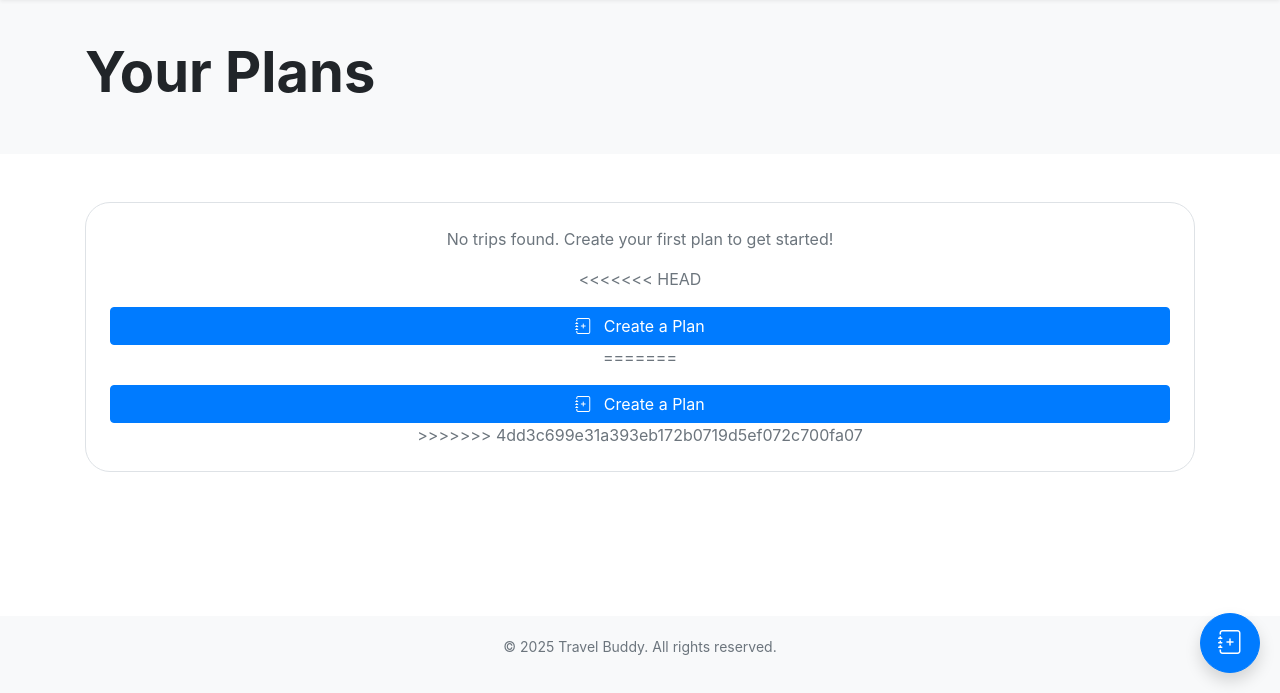
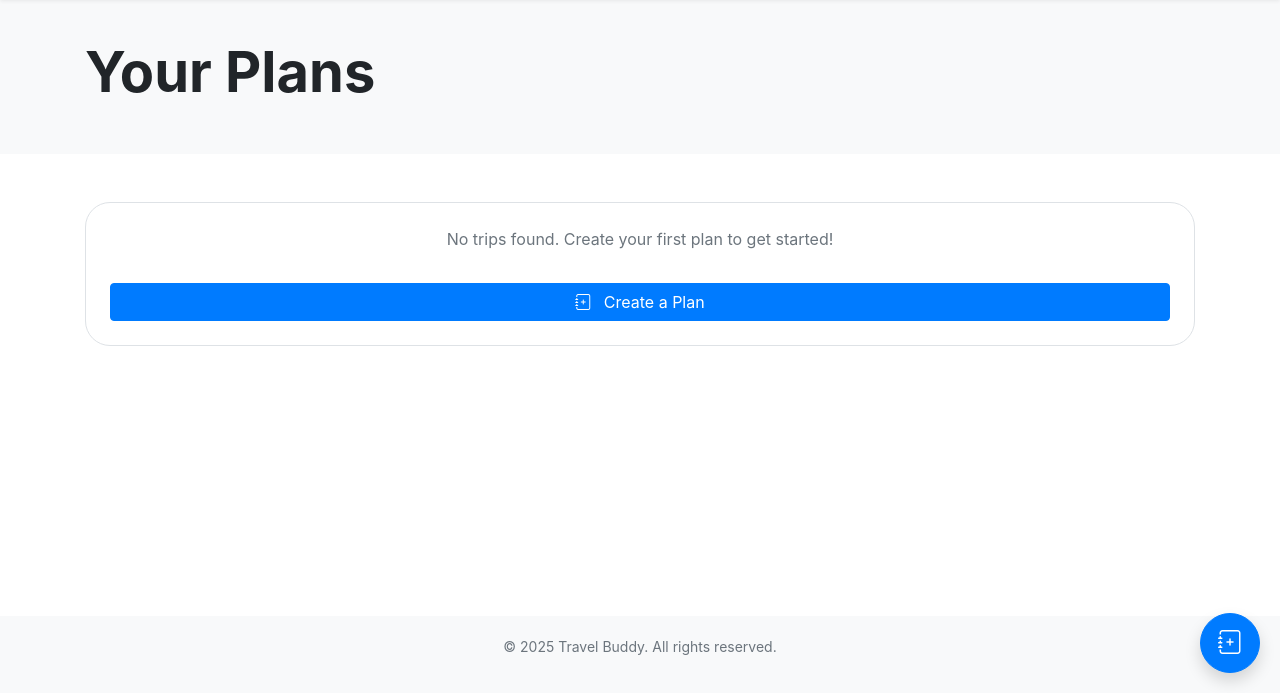
Before and after one commit to jsmnlao/Travel-Buddy, a Flask app: page /home in a window 1280 px wide. Shown: the part 107-800 px from the top of the page. Run offline with Flask 3, Linux system fonts and the light colour scheme; the visitor is signed in with stand-in values (Sample User, id 1); data that the repository does not hold is empty; some libraries are stand-ins or nearby versions.

Commit message:
fixed merge conflict

```diff
--- a/website/templates/home.html
+++ b/website/templates/home.html
@@ -5,9 +5,9 @@
     <meta name="viewport" content="width=device-width, initial-scale=1" />
     <title>{% block title %}Home - Travel Buddy{% endblock %}</title>
 
-    <link rel="icon" type="image/x-icon" href="{{ url_for('static', filename='images/favicon.ico') }}">
+    <link rel="icon" type="image/x-icon" href="{{ url_for('static', filename='images/favicon.ico') }}" />
     <link rel="stylesheet" href="https://stackpath.bootstrapcdn.com/bootstrap/4.4.1/css/bootstrap.min.css" />
-    <link href="https://cdn.jsdelivr.net/npm/bootstrap-icons/font/bootstrap-icons.css" rel="stylesheet">
+    <link href="https://cdn.jsdelivr.net/npm/bootstrap-icons/font/bootstrap-icons.css" rel="stylesheet" />
     <link rel="stylesheet" href="https://stackpath.bootstrapcdn.com/font-awesome/4.7.0/css/font-awesome.min.css" />
 
     <style>
@@ -40,7 +40,7 @@
       .plan-card:hover {
         background-color: #e9ecef;
         border-color: #adb5bd;
-        box-shadow: 0 0.5rem 1rem rgba(0,0,0,0.1);
+        box-shadow: 0 0.5rem 1rem rgba(0, 0, 0, 0.1);
       }
       .floating-button {
         position: fixed;
@@ -71,13 +71,11 @@
         border: 1px solid #dee2e6;
       }
     </style>
-
   </head>
   <body class="min-vh-100 d-flex flex-column">
-
     <nav class="navbar navbar-expand-lg navbar-light bg-white shadow-sm">
       <a class="navbar-brand">
-        <img src="{{url_for('static', filename='images/logo.png')}}" class="d-inline-block align-top logo-nav"/>
+        <img src="{{url_for('static', filename='images/logo.png')}}" class="d-inline-block align-top logo-nav" />
       </a>
       <button class="navbar-toggler" type="button" data-toggle="collapse" data-target="#navbar">
         <span class="navbar-toggler-icon"></span>
@@ -103,13 +101,8 @@
     <!-- Plans - Dynamic -->
     <section class="container my-5">
       <!-- If there are trips, populate them -->
-        {% if trips %}
-          {% for trip in trips %}
-<<<<<<< HEAD
-            <a href="{{ url_for('view_plan', trip_id=trip.id) }}" class="text-decoration-none text-dark">
-=======
+      {% if trips %} {% for trip in trips %}
       <a href="{{ url_for('views.view_plan', trip_id=trip.id) }}" class="text-decoration-none text-dark">
->>>>>>> 4dd3c699e31a393eb172b0719d5ef072c700fa07
         <div class="plan-card mb-4 p-4 shadow-sm">
           <h5 class="font-weight-bold mb-2">{{ trip.name }}</h5>
           <p>Dates: {{ trip.start_date.strftime('%b %d, %Y') }} - {{ trip.end_date.strftime('%b %d, %Y') }}</p>
@@ -120,17 +113,10 @@
       {% else %}
       <div class="card mb-4 p-4 text-center text-muted">
         <p>No trips found. Create your first plan to get started!</p>
-<<<<<<< HEAD
-            <a href="/create-plan" class="btn btn-primary mt-3 d-inline">
-              <i class="bi bi-journal-plus mr-2"></i>
-              Create a Plan
-            </a>
-=======
         <button class="btn btn-primary mt-3 d-inline">
           <i class="bi bi-journal-plus mr-2"></i>
           Create a Plan
         </button>
->>>>>>> 4dd3c699e31a393eb172b0719d5ef072c700fa07
       </div>
       {% endif %}
     </section>
@@ -139,7 +125,6 @@
     <a href="/create-plan" class="btn btn-primary rounded-circle shadow floating-button" title="Add New Plan">
       <i class="bi bi-journal-plus"></i>
     </a>
-
 
     <!-- Footer -->
     <footer class="footer mt-auto">
```
Lines whose indentation alone changed are shown as unchanged.
